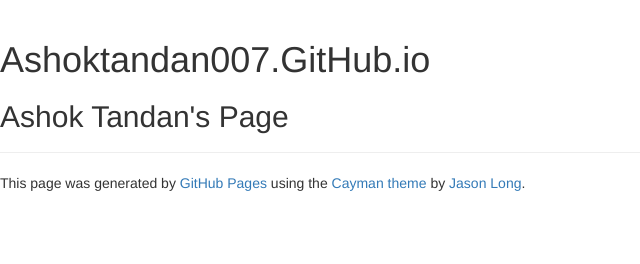
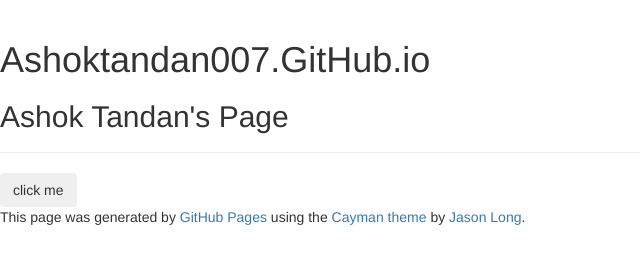
Before and after one commit to ashoktandan/ashoktandan007.github.io, a plain HTML site: page index.html in a window 1280 px wide. Shown: the whole page, without its empty margins (0-640 px from the left). Drawn offline with nearby package versions, Linux system fonts and the light colour scheme.

Commit message:
Update index.html

```diff
--- a/index.html
+++ b/index.html
@@ -8,7 +8,7 @@
       <h1 class="project-name">Ashoktandan007.GitHub.io</h1>
       <h2 class="project-tagline">Ashok Tandan&#39;s Page</h2>
     </section>
-
+<button class="btn -btn-primary">click me</button>
       <footer class="site-footer">
 
         <span class="site-footer-credits">This page was generated by <a href="https://pages.github.com">GitHub Pages</a> using the <a href="https://github.com/jasonlong/cayman-theme">Cayman theme</a> by <a href="https://twitter.com/jasonlong">Jason Long</a>.</span>
```
